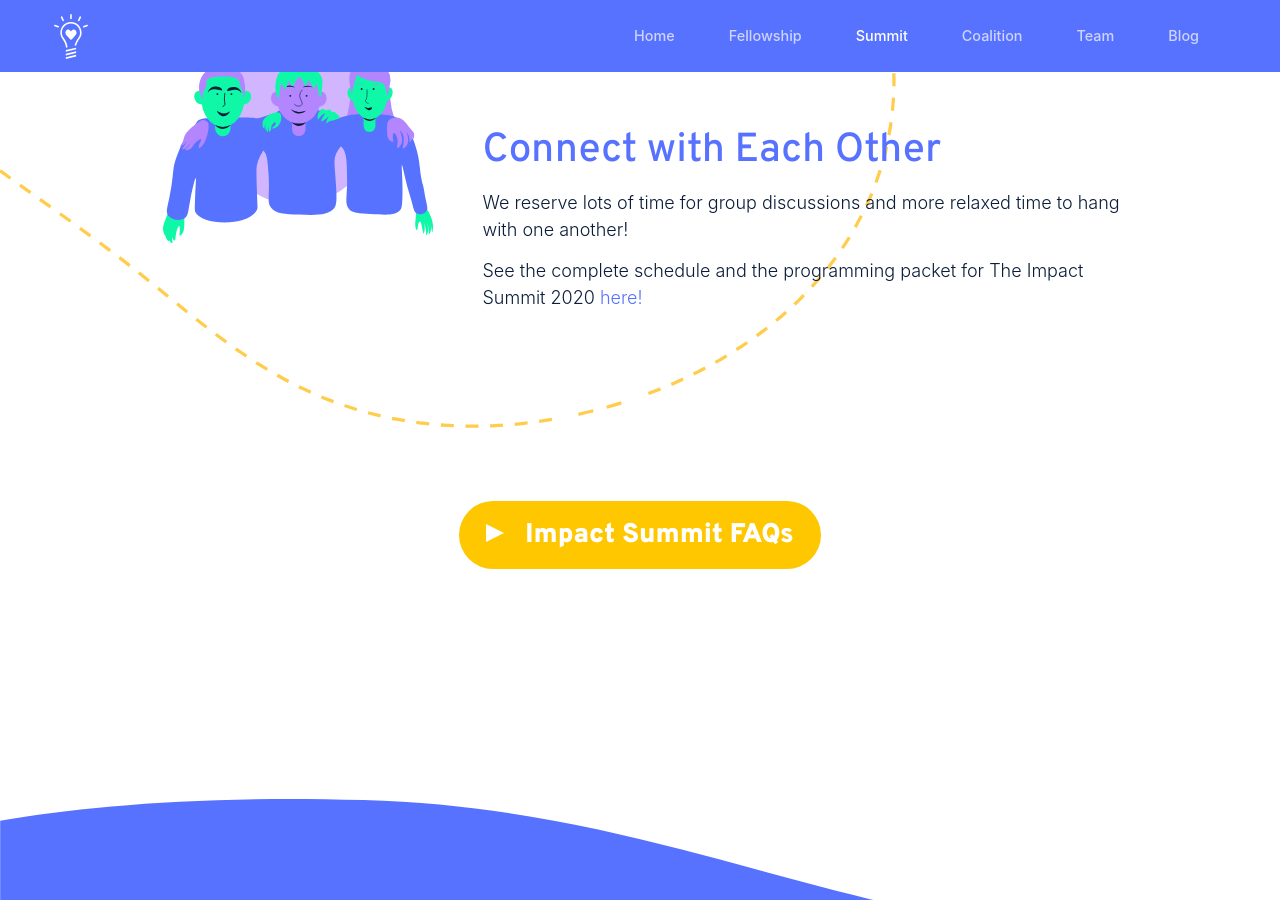
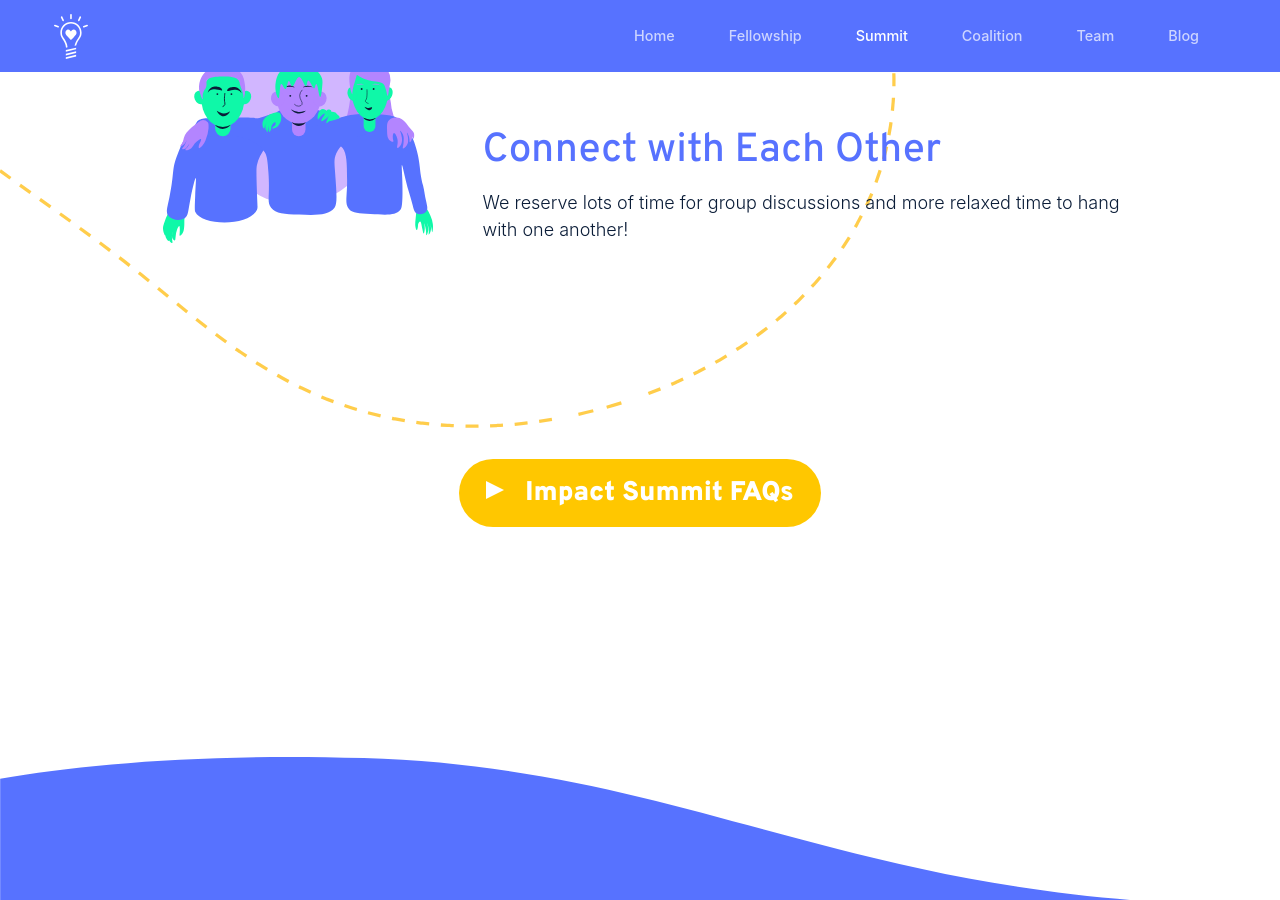
Before and after one commit to impact-labs/impact-labs.github.io, a Jekyll site: the page built from pages/summit.html, in a window 1280 px wide and 900 px high, scrolled down 5502 px. Built offline with Jekyll 4.4.1, drawn with Linux system fonts in a browser that asks for light colours.

Commit message:
Update FAQs

```diff
--- a/pages/summit.html
+++ b/pages/summit.html
@@ -177,9 +177,6 @@
 				<p>
 					We reserve lots of time for group discussions and more relaxed time to hang with one another!
 				</p>
-				<p>
-					See the complete schedule and the programming packet for The Impact Summit 2020 <a href="/impacket" target="_blank">here!</a>
-				</p>
 			</div>
 		</div>
 	</div>
@@ -199,14 +196,9 @@
 					So many reasons! We're building a community of ambitious, like-minded students who have the chance to connect with social entrepreneurs, mentors, career opportunities, and capital. We want you to leave the conference feeling like you took one giant step closer to your future at the intersection of tech and social good. Maybe that's because you won some prize money for a venture you've already been working on. Or maybe it's because you found your next internship. Or maybe it's because you made a best friend for the summer. Whatever it is, we want to be a part of making that possible!
 				</p>
 				<br/>
-				<h4>What can I reasonably expect?</h4>
+				<h4>What can I expect?</h4>
 				<p>
 					Lots of learning, lots of laughter, and lots of kind people; really interesting conversations on life, the universe, and everything; a dope virtual career fair with some awesome high-impact companies; great talks from super cool people (including your peers)!
-				</p>
-				<br/>
-				<h4>What can I unreasonably expect?</h4>
-				<p>
-					A cure for the Coronavirus.
 				</p>
 				<br/>
 			</div>
@@ -221,16 +213,14 @@
 					So glad you asked! See our <a target="_blank"
 						href="https://docs.wixstatic.com/ugd/7e8899_3d1cebd4c8f149f7b1aa54958e8b373b.pdf">2018 programming
 						packet</a> along with our 2019 packets from <a target="_blank"
-						packet,</a> our 2019 packets from <a target="_blank"
 						href="https://drive.google.com/open?id=1o6LrE__LvWp2udXMoy5SpcX54b_igS9a">Opening Day</a> and <a
 						target="_blank" href="https://drive.google.com/open?id=1yiO-HcIWlUsRiD4YFFXf23OU_DJE5Nx6">Closing
-						Day</a> for a complete list of all past speakers.
 						Day</a>, and our <a href="/impacket" target="_blank">packet from 2020</a> for a complete list of all past speakers.
 				</p>
 				<br/>
-				<h4>When and where will the 2020 Impact Summit be taking place?</h4>
+				<h4>When and where will the 2021 Impact Summit be taking place?</h4>
 				<p>
-					The summit will begin on August 14th and events will be held virtually over the course of the weekend. A full schedule will be sent out to all registered attendees.
+					The summit will begin on August 12th and events will be held virtually. A full schedule will be sent out to all registered attendees.
 				</p>
 				<br/>
 				<h4>Help! I’m still confused! Where can I ask more questions?</h4>
```
